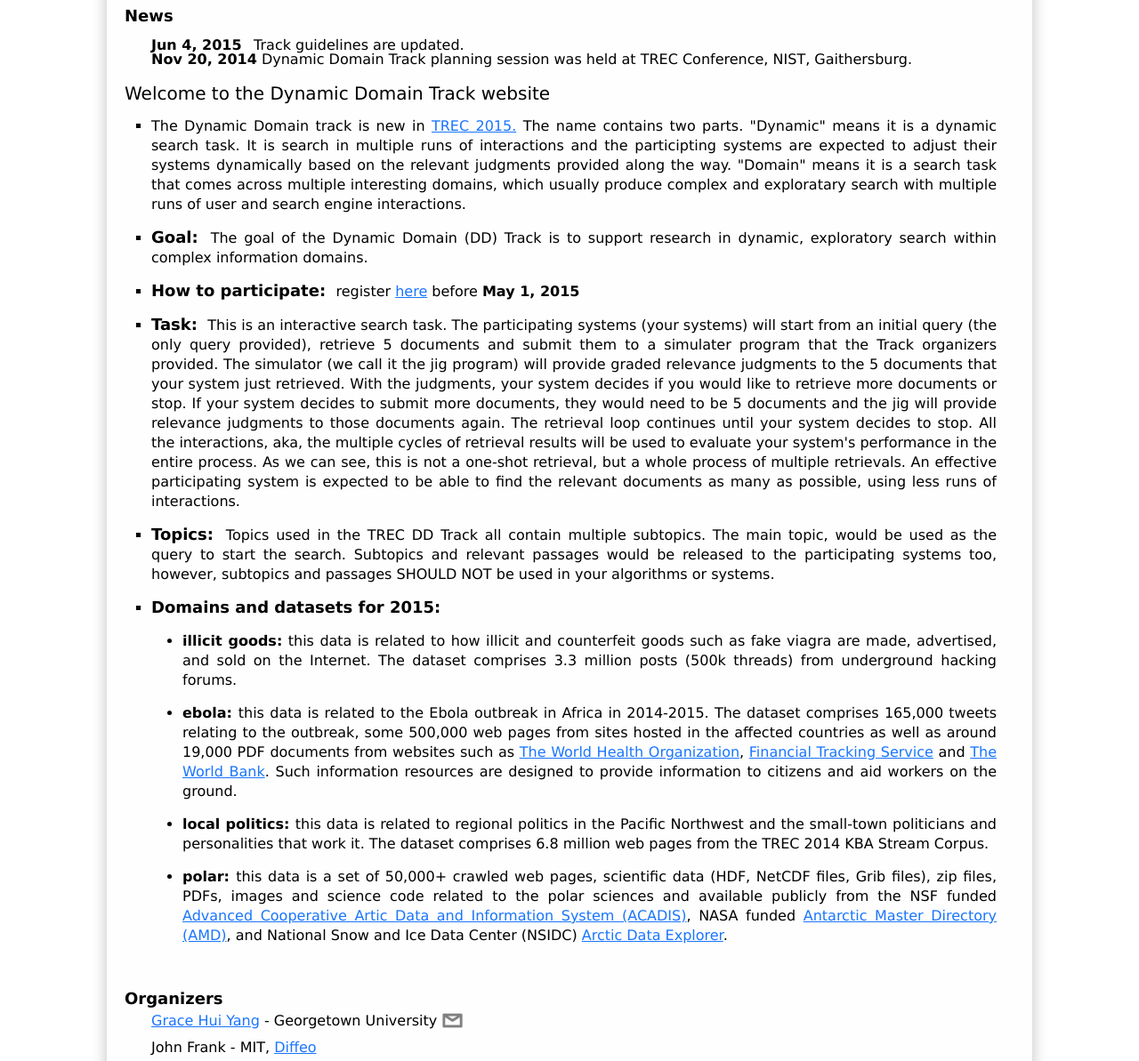
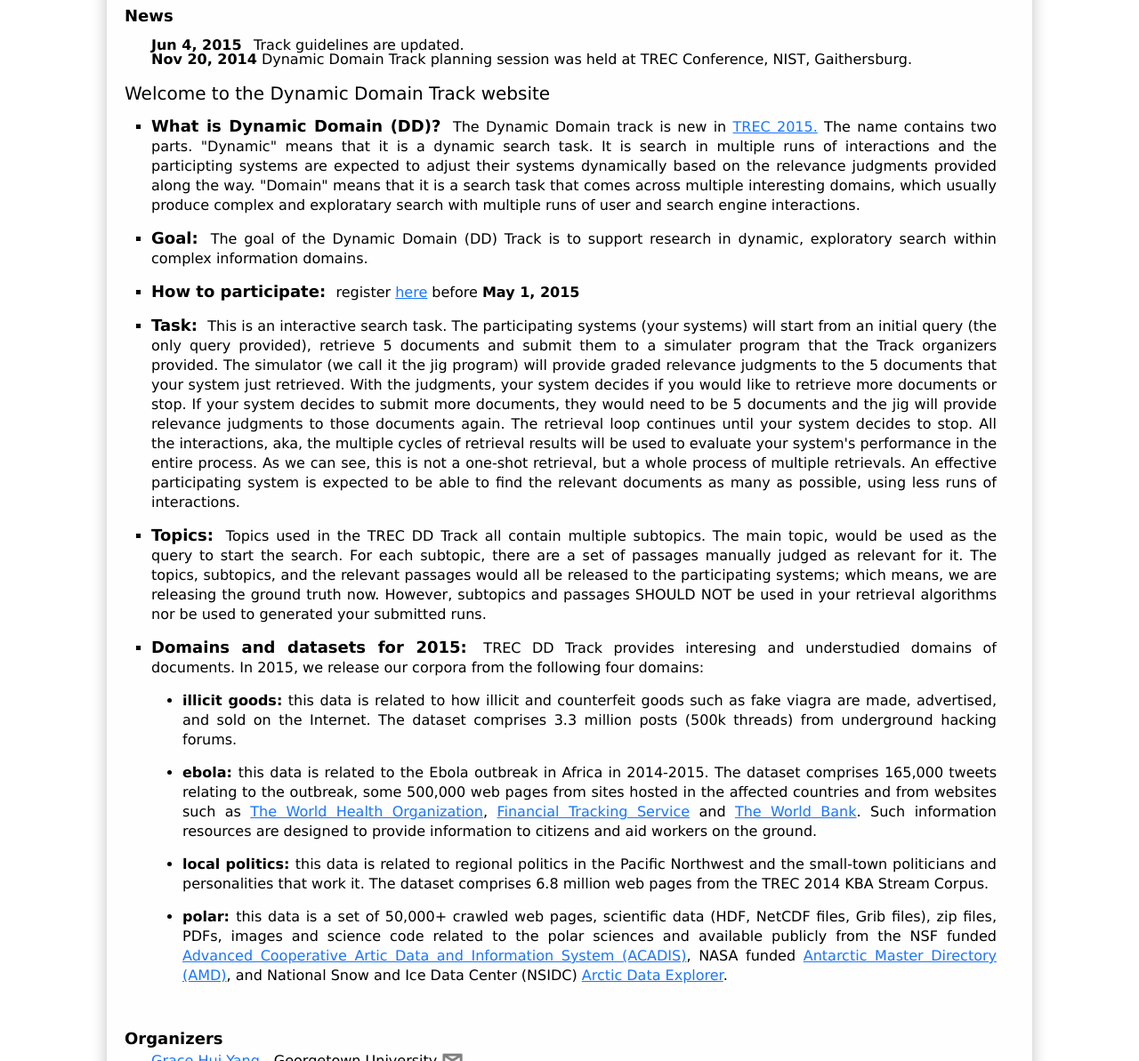
Before and after one commit to trec-dd/trec-dd.org, a plain HTML site: page trec_dd/index.html in a window 1280 px wide. Shown: the part 120-1313 px from the top of the page at 89% size. Drawn offline with Linux system fonts and the light colour scheme.

Commit message:
intro page

```diff
--- a/trec_dd/index.html
+++ b/trec_dd/index.html
@@ -45,17 +45,17 @@
 					<div class="welcome">Welcome to the Dynamic Domain Track website</div>
 					<br/>
 					<ul>
-					  <li>The Dynamic Domain track is new in <a href="http://trec.nist.gov/">TREC 2015.</a> The name contains two parts. "Dynamic" means it is a dynamic search task. It is search in multiple runs of interactions and the participting systems are expected to adjust their systems dynamically based on the relevant judgments provided along the way. "Domain" means it is a search task that comes across multiple interesting domains, which usually produce complex and exploratary search with multiple runs of user and search engine interactions.  </li>
+					  <li><strong> What is Dynamic Domain (DD)? </strong> The Dynamic Domain track is new in <a href="http://trec.nist.gov/">TREC 2015.</a> The name contains two parts. "Dynamic" means that it is a dynamic search task. It is search in multiple runs of interactions and the participting systems are expected to adjust their systems dynamically based on the relevance judgments provided along the way. "Domain" means that it is a search task that comes across multiple interesting domains, which usually produce complex and exploratary search with multiple runs of user and search engine interactions.  </li>
 						<li><strong>Goal: </strong>The goal of the Dynamic Domain (DD) Track is to support research in dynamic, exploratory search within complex information domains. 	</li>
 						<li><strong>How to participate: </strong>register <a href="http://trec.nist.gov/pubs/call2015.html">here</a> before <span class="bold">May 1, 2015</span></li>
 						<li> <strong> Task: </strong> This is an interactive search task. The participating systems (your systems) will start from an initial query (the only query provided), retrieve 5 documents and submit them to a simulater program that the Track organizers provided. The simulator (we call it the jig program) will provide graded relevance judgments to the 5 documents that your system just retrieved. With the judgments, your system decides if you would like to retrieve more documents or stop. If your system decides to submit more documents, they would need to be 5 documents and the jig will provide relevance judgments to those documents again. The retrieval loop continues until your system decides to stop. All the interactions, aka, the multiple cycles of retrieval results will be used to evaluate your system's performance in the entire process. As we can see, this is not a one-shot retrieval, but a whole process of multiple retrievals. An effective participating system is expected to be able to find the relevant documents as many as possible, using less runs of interactions. </li>
 
-						<li><strong>Topics: </strong>Topics used in the TREC DD Track all contain multiple subtopics. The main topic, would be used as the query to start the search. Subtopics and relevant passages would be released to the participating systems too, however, subtopics and passages SHOULD NOT be used in your algorithms or systems. </li>
-						<li><strong>Domains and datasets for 2015: </strong> </li>
+						<li><strong>Topics: </strong>Topics used in the TREC DD Track all contain multiple subtopics. The main topic, would be used as the query to start the search. For each subtopic, there are a set of passages manually judged as relevant for it. The topics, subtopics, and the relevant passages would all be released to the participating systems; which means, we are releasing the ground truth now. However, subtopics and passages SHOULD NOT be used in your retrieval algorithms nor be used to generated your submitted runs. </li>
+						<li><strong>Domains and datasets for 2015: </strong> TREC DD Track provides interesing and understudied domains of documents. In 2015, we release our corpora from the following four domains:</li>
 
 							<li class="introsubli"><span class="bold">illicit goods:</span> <span> this data is related to how illicit and counterfeit goods such as fake viagra are made, advertised, and sold on the Internet.  The dataset comprises 3.3 million posts (500k threads) from underground hacking forums.
 </span></li>
-							<li class="introsubli"><span class="bold">ebola: </span><span>this data is related to the Ebola outbreak in Africa in 2014-2015. The dataset comprises 165,000 tweets relating to the outbreak, some 500,000 web pages from sites hosted in the affected countries as well as around 19,000 PDF documents from websites such as <a href="http://www.who.int/en">The World Health Organization</a>, <a href="http://fts.unocha.org">Financial Tracking Service</a> and <a href="http://www.worldbank.org/en/topic/ebola">The World Bank</a>. Such information resources are designed to provide information to citizens and aid workers on the ground.
+							<li class="introsubli"><span class="bold">ebola: </span><span>this data is related to the Ebola outbreak in Africa in 2014-2015. The dataset comprises 165,000 tweets relating to the outbreak, some 500,000 web pages from sites hosted in the affected countries and from websites such as <a href="http://www.who.int/en">The World Health Organization</a>, <a href="http://fts.unocha.org">Financial Tracking Service</a> and <a href="http://www.worldbank.org/en/topic/ebola">The World Bank</a>. Such information resources are designed to provide information to citizens and aid workers on the ground.
 </span></li>
 							<li class="introsubli"><span class="bold">local politics: </span><span>this data is related to regional politics in the Pacific Northwest and the small-town politicians and personalities that work it.  The dataset comprises 6.8 million web pages from the TREC 2014 KBA Stream Corpus.
 </span></li>
```
